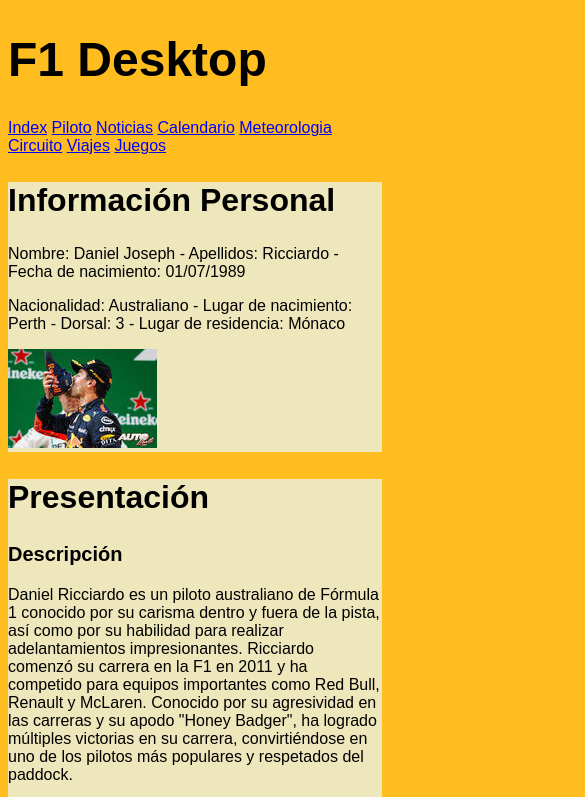
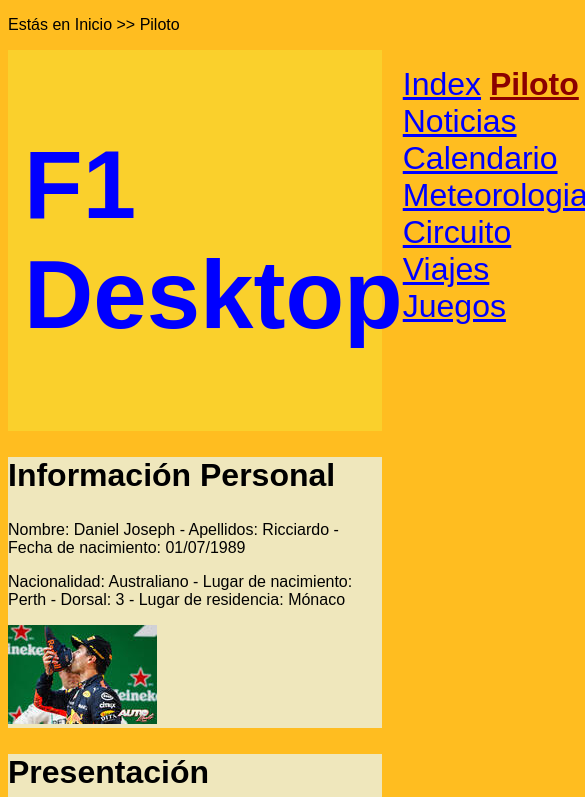
Before and after one commit to angelmaciasr/sew, a plain HTML site: page piloto.html in a window 390 px wide. Shown: the top 797 px of the page, 585 px wide, since content can reach past the window. Drawn offline with Linux system fonts and the light colour scheme.

Commit message:
Add files via upload

```diff
--- a/estilo/estilo.css
+++ b/estilo/estilo.css
@@ -13,6 +13,7 @@ Blue - #0000FF
 Baby Blue - #7EC8E3
 Gray - #868B8E
 Red - #F51720
+Dark Red - #8B0000
 */
 
 /* Especificidad : 001 */
@@ -62,13 +63,13 @@ article{
 
 /* Especificidad 011*/
 a:visited{
-    /* Color de fondo heredado de section (si el enlace está en alguna secciñon) o body (si no está en ninguna)*/
+    /* Color de fondo heredado de section (si el enlace está en alguna seccion) o body (si no está en ninguna)*/
     color: #000C66;
 }
 
 /* Especificidad 011*/
 a:link{
-    /* Color de fondo heredado de section (si el enlace está en alguna secciñon) o body (si no está en ninguna)*/
+    /* Color de fondo heredado de section (si el enlace está en alguna seccion) o body (si no está en ninguna)*/
     color: #0000FF;
 }
 
@@ -90,11 +91,6 @@ ul ul{
     font-size: 1em;
 }
 
-/* Especificidad 012 */
-ul li:nth-child(3){
-    font-family: Impact, Haettenschweiler, 'Arial Narrow Bold', sans-serif;
-}
-
 /* Especificidad 001, 001*/
 li, dd{
     font-size: 0.9em;
@@ -109,7 +105,7 @@ dl dt{
 
 /* Especificidad 001*/
 th{
-    background-color: #868B8E;
+    background-color: #FFFFFF;
     color: #000;
     font-weight: bold;
 }
@@ -120,3 +116,20 @@ td{
     color: #fff;
 
 }
+
+/* Especificidad 002*/
+h1 > a{
+    text-decoration: none;
+}
+
+/* Especificidad 001*/
+video{
+    width: 90%;
+    height: auto;
+}
+
+/* Especificidad 001*/
+nav a.active {
+    color: #8B0000;
+    font-weight: bold;
+}
--- /dev/null
+++ b/estilo/layout.css
@@ -0,0 +1,16 @@
+/* Ángel Macías Rodríguez UO289362 */
+
+
+/* Especificidad 001 */
+header{
+    display: flex;
+    justify-content: space-between;
+}
+
+/* Especificidad 001*/
+@media screen and (max-width: 799px) {
+    header {
+        font-size: 2em; /*tamaño de fuente reducido*/
+        padding: 0.5em; /*espacio interno reducido */
+    }
+}
--- a/piloto.html
+++ b/piloto.html
@@ -9,26 +9,32 @@
     <meta name ="description" content ="aquí cada documento debe tener la descripción
     del contenido concreto del mismo" />
     <meta name ="keywords" content ="aquí cada documento debe tener la lista
-de las palabras clave del mismo separadas por comas" />
-<meta name ="viewport" content ="width=device-width, initial-scale=1.0" />
+    de las palabras clave del mismo separadas por comas" />
+    <meta name ="viewport" content ="width=device-width, initial-scale=1.0" />
+    <link rel="stylesheet" type="text/css" href="estilo/layout.css" />
     <link rel="stylesheet" type="text/css" href="estilo/estilo.css" />
     <link rel="icon" href="multimedia/piloto-favicon.ico" type="image/x-icon"/>
 </head>
+<body>
+    <p>
+        Estás en Inicio >> Piloto
+    </p>
+    <!-- Datos con el contenidos que aparece en el navegador -->
 
-<body>
-    <!-- Datos con el contenidos que aparece en el navegador -->
-    <h1>F1 Desktop</h1>
-    <nav>
-        <a accesskey="I" href="index.html" tabindex="1">Index</a>
-        <a accesskey="P" href="piloto.html" tabindex="2">Piloto</a>
-        <a accesskey="N" href="noticias.html" tabindex="3">Noticias</a>
-        <a accesskey="A" href="calendario.html" tabindex="4">Calendario</a>
-        <a accesskey="M" href="meterologia.html" tabindex="5">Meteorologia</a>
-        <a accesskey="C" href="circuito.html" tabindex="6">Circuito</a>
-        <a accesskey="V" href="viajes.html" tabindex="7">Viajes</a>
-        <a accesskey="J" href="juegos.html" tabindex="8">Juegos</a>
+    <header>
+        <h1><a href="index.html">F1 Desktop</a></h1>
+        <nav>
+            <a href="index.html">Index</a>
+            <a href="piloto.html" class="active">Piloto</a>
+            <a href="noticias.html">Noticias</a>
+            <a href="calendario.html">Calendario</a>
+            <a href="meterologia.html">Meteorologia</a>
+            <a href="circuito.html">Circuito</a>
+            <a href="viajes.html">Viajes</a>
+            <a href="juegos.html">Juegos</a>
 
-    </nav>
+        </nav>
+    </header>
     <section>
         <h2>Información Personal</h2>
         <p>
@@ -151,7 +157,7 @@ de las palabras clave del mismo separadas por comas" />
 
     </section>
 
-    <section>
+    <aside>
         <h2>Conceptos Relacionados con F1</h2>
         <p>
             Estos son algunos de los conceptos más importantes para entender el contexto de la formula 1
@@ -168,7 +174,7 @@ de las palabras clave del mismo separadas por comas" />
                 <dt>Undercut</dt>
                 <dd>Estrategia de adelantamiento en la que un coche entra a boxes antes que otro para ganar posición tras la parada.</dd>
             </dl>
-    </section>
+    </aside>
 
 
     <article>
```
Also changed, not shown: calendario.html (+17 -11 lines), circuito.html (+17 -12 lines), index.html (+14 -12 lines), juegos.html (+17 -12 lines), meterologia.html (+17 -12 lines), noticias.html (+17 -12 lines), viajes.html (+17 -12 lines).
